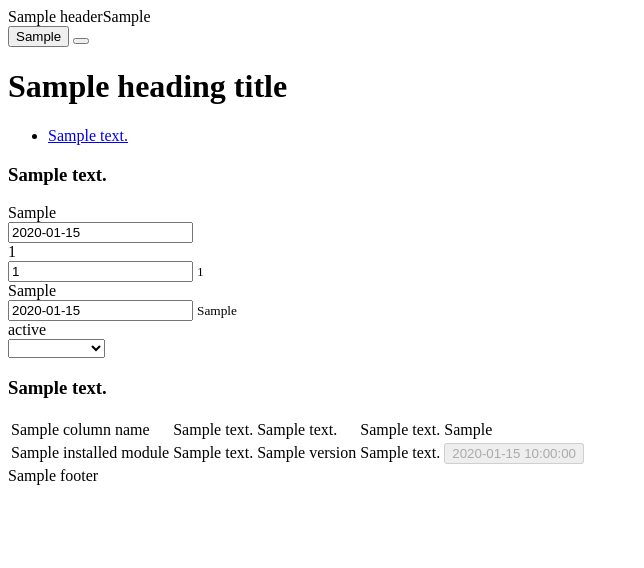
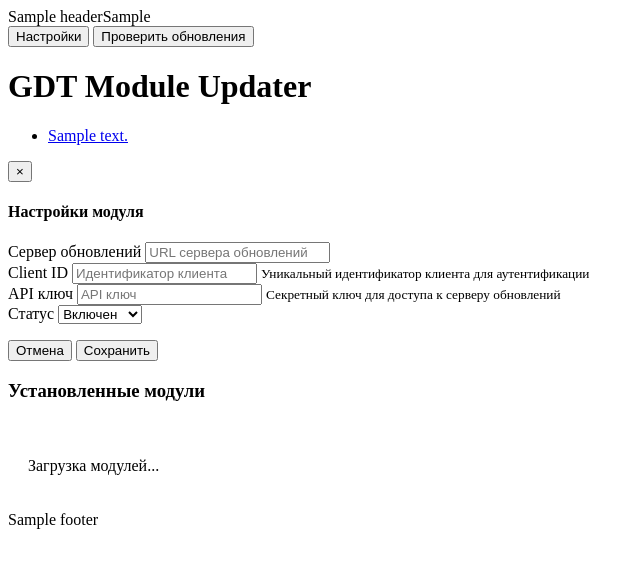
Before and after one commit to GregoryBiter/ocm_gdt_update, a PHP site: template upload/admin/view/template/extension/module/gdt_updater.twig in a window 1280 px wide. Shown: the top 568 px of the page, without its empty margins (0-644 px from the left). Run offline with PHP 8.4, Linux system fonts and the light colour scheme; the template is opened without the code that fills it: most values are stand-ins (such as "Sample title", 1, 10 or a date in 2020); some libraries are stand-ins or nearby versions.

Commit message:
Рефакторинг модуля GDT Updater: добавлены AJAX-запросы для получения и сохранения настроек, улучшено отображение модулей и обработка ошибок.

```diff
--- a/upload/admin/view/template/extension/module/gdt_updater.twig
+++ b/upload/admin/view/template/extension/module/gdt_updater.twig
@@ -3,11 +3,11 @@
   <div class="page-header">
     <div class="container-fluid">
       <div class="pull-right">
-        <button type="button" id="button-check" data-loading-text="{{ text_loading }}" class="btn btn-info"><i class="fa fa-refresh"></i> {{ button_check }}</button>
-        <button type="submit" form="form-module" data-toggle="tooltip" title="{{ button_save }}" class="btn btn-primary"><i class="fa fa-save"></i></button>
-        <a href="{{ cancel }}" data-toggle="tooltip" title="{{ button_cancel }}" class="btn btn-default"><i class="fa fa-reply"></i></a>
+        <button type="button" id="button-settings" class="btn btn-info"><i class="fa fa-cog"></i> Настройки</button>
+        <button type="button" id="button-check" data-loading-text="Загрузка..." class="btn btn-info"><i class="fa fa-refresh"></i> Проверить обновления</button>
+        <a href="{{ cancel }}" data-toggle="tooltip" title="Отмена" class="btn btn-default"><i class="fa fa-reply"></i></a>
       </div>
-      <h1>{{ heading_title }}</h1>
+      <h1>GDT Module Updater</h1>
       <ul class="breadcrumb">
         {% for breadcrumb in breadcrumbs %}
         <li><a href="{{ breadcrumb.href }}">{{ breadcrumb.text }}</a></li>
@@ -16,113 +16,65 @@
     </div>
   </div>
   <div class="container-fluid">
-    {% if error_warning %}
-    <div class="alert alert-danger alert-dismissible"><i class="fa fa-exclamation-circle"></i> {{ error_warning }}
-      <button type="button" class="close" data-dismiss="alert">&times;</button>
+    <!-- Сообщения -->
+    <div id="alert-container"></div>
+
+    <!-- Модальное окно настроек -->
+    <div class="modal fade" id="modal-settings" tabindex="-1" role="dialog">
+      <div class="modal-dialog" role="document">
+        <div class="modal-content">
+          <div class="modal-header">
+            <button type="button" class="close" data-dismiss="modal" aria-label="Close">
+              <span aria-hidden="true">&times;</span>
+            </button>
+            <h4 class="modal-title">Настройки модуля</h4>
           </div>
-    {% endif %}
-
-    {% if error_curl is defined and error_curl != "" %}
-    <div class="alert alert-danger alert-dismissible"><i class="fa fa-exclamation-circle"></i> {{ error_curl }}
-      <button type="button" class="close" data-dismiss="alert">&times;</button>
-    </div>
-    {% endif %}
-
-    {% if error_http is defined and error_http != "" %}
-    <div class="alert alert-danger alert-dismissible"><i class="fa fa-exclamation-circle"></i> {{ error_http }}
-      <button type="button" class="close" data-dismiss="alert">&times;</button>
-    </div>
-    {% endif %}
-    <div class="panel panel-default">
-      <div class="panel-heading">
-        <h3 class="panel-title"><i class="fa fa-pencil"></i> {{ text_edit }}</h3>
-      </div>
-      <div class="panel-body">
-        <form action="{{ action }}" method="post" enctype="multipart/form-data" id="form-module" class="form-horizontal">
+          <div class="modal-body">
+            <form id="form-settings">
               <div class="form-group">
-            <label class="col-sm-2 control-label" for="input-server">{{ entry_server }}</label>
-            <div class="col-sm-10">
-              <input type="text" name="module_gdt_updater_server" value="{{ module_gdt_updater_server }}" placeholder="{{ entry_server }}" id="input-server" class="form-control" />
-            </div>
+                <label for="input-server">Сервер обновлений</label>
+                <input type="text" name="module_gdt_updater_server" id="input-server" class="form-control" placeholder="URL сервера обновлений" />
               </div>
               <div class="form-group">
-            <label class="col-sm-2 control-label" for="input-client-id">{{ entry_client_id }}</label>
-            <div class="col-sm-10">
-              <input type="text" name="module_gdt_updater_client_id" value="{{ module_gdt_updater_client_id }}" placeholder="{{ entry_client_id }}" id="input-client-id" class="form-control" />
-              <small class="help-block">{{ help_client_id }}</small>
-            </div>
+                <label for="input-client-id">Client ID</label>
+                <input type="text" name="module_gdt_updater_client_id" id="input-client-id" class="form-control" placeholder="Идентификатор клиента" />
+                <small class="help-block">Уникальный идентификатор клиента для аутентификации</small>
               </div>
               <div class="form-group">
-            <label class="col-sm-2 control-label" for="input-api-key">{{ entry_api_key }}</label>
-            <div class="col-sm-10">
-              <input type="text" name="module_gdt_updater_api_key" value="{{ module_gdt_updater_api_key }}" placeholder="{{ entry_api_key }}" id="input-api-key" class="form-control" />
-              <small class="help-block">{{ help_api_key }}</small>
-            </div>
+                <label for="input-api-key">API ключ</label>
+                <input type="text" name="module_gdt_updater_api_key" id="input-api-key" class="form-control" placeholder="API ключ" />
+                <small class="help-block">Секретный ключ для доступа к серверу обновлений</small>
               </div>
               <div class="form-group">
-            <label class="col-sm-2 control-label" for="input-status">{{ entry_status }}</label>
-            <div class="col-sm-10">
+                <label for="input-status">Статус</label>
                 <select name="module_gdt_updater_status" id="input-status" class="form-control">
-                {% if module_gdt_updater_status %}
-                <option value="1" selected="selected">{{ text_enabled }}</option>
-                <option value="0">{{ text_disabled }}</option>
-                {% else %}
-                <option value="1">{{ text_enabled }}</option>
-                <option value="0" selected="selected">{{ text_disabled }}</option>
-                {% endif %}
+                  <option value="1">Включен</option>
+                  <option value="0">Отключен</option>
                 </select>
-            </div>
               </div>
             </form>
           </div>
+          <div class="modal-footer">
+            <button type="button" class="btn btn-default" data-dismiss="modal">Отмена</button>
+            <button type="button" class="btn btn-primary" id="button-save-settings">Сохранить</button>
+          </div>
+        </div>
+      </div>
     </div>
 
+    <!-- Список модулей -->
     <div class="panel panel-default">
       <div class="panel-heading">
-        <h3 class="panel-title"><i class="fa fa-list"></i> {{ text_check_updates }}</h3>
+        <h3 class="panel-title"><i class="fa fa-list"></i> Установленные модули</h3>
       </div>
       <div class="panel-body">
-        {% if installed_modules %}
-          <table class="table table-bordered table-hover">
-            <thead>
-              <tr>
-                <td>{{ column_name }}</td>
-                <td>{{ column_description }}</td>
-                <td>{{ text_current_version }}</td>
-                <td>{{ text_new_version }}</td>
-                <td class="text-right">{{ column_action }}</td>
-              </tr>
-            </thead>
-            <tbody>
-              {% for module in installed_modules %}
-              <tr>
-                <td>{{ module.name }}</td>
-                <td>{{ module.description }}</td>
-                <td>{{ module.version }}</td>
-                <td>
-                  {% if module_updates[module.code].has_update %}
-                    {{ module_updates[module.code].new_version }}
-                  {% else %}
-                    <span class="text-success">{{ text_latest }}</span>
-                  {% endif %}
-                </td>
-                <td class="text-right">
-                  {% if module_updates[module.code].has_update %}
-                    <a href="{{ module_updates[module.code].update_url }}" class="btn btn-primary update-module" data-code="{{ module.code }}"><i class="fa fa-refresh"></i> {{ button_update }}</a>
-                  {% else %}
-                    <button class="btn btn-default" disabled="disabled"><i class="fa fa-check"></i> {{ text_up_to_date }}</button>
-                  {% endif %}
-                  {% if module_backups[module.code].has_backup %}
-                    <a href="{{ module_backups[module.code].restore_url }}" class="btn btn-warning restore-module" data-code="{{ module.code }}"><i class="fa fa-undo"></i> {{ button_restore }}</a>
-                  {% endif %}
-                </td>
-              </tr>
-              {% endfor %}
-            </tbody>
-          </table>
-        {% else %}
-          <div class="alert alert-info"><i class="fa fa-info-circle"></i> {{ error_no_modules }}</div>
-        {% endif %}
+        <div id="modules-loading" class="text-center" style="padding: 20px;">
+          <i class="fa fa-spinner fa-spin fa-2x"></i>
+          <p>Загрузка модулей...</p>
+        </div>
+        <div id="modules-container" style="display: none;">
+          <!-- Контент будет загружен через AJAX -->
+        </div>
         <div id="update-results"></div>
       </div>
     </div>
@@ -130,37 +82,199 @@
 </div>
 
 <script type="text/javascript"><!--
-$('#button-check').on('click', function() {
-    $('#update-results').html('');
+// URL-адреса для AJAX запросов
+var ajaxUrls = {
+    settings: '{{ settings_url }}',
+    saveSettings: '{{ save_settings_url }}',
+    modules: '{{ modules_url }}',
+    checkUpdates: '{{ check_updates }}'
+};
+
+var userToken = '{{ user_token }}';
+
+// Функция для отображения уведомлений
+function showAlert(type, message) {
+    var alertClass = 'alert-' + type;
+    var iconClass = type === 'success' ? 'fa-check-circle' : 'fa-exclamation-circle';
+
+    var alert = '<div class="alert ' + alertClass + ' alert-dismissible">';
+    alert += '<i class="fa ' + iconClass + '"></i> ' + message;
+    alert += '<button type="button" class="close" data-dismiss="alert">&times;</button>';
+    alert += '</div>';
+
+    $('#alert-container').html(alert);
+
+    // Автоматически скрыть через 5 секунд
+    setTimeout(function() {
+        $('#alert-container .alert').alert('close');
+    }, 5000);
+}
+
+// Загрузка настроек
+function loadSettings() {
+    $.ajax({
+        url: ajaxUrls.settings,
+        dataType: 'json',
+        success: function(json) {
+            $('#input-server').val(json.module_gdt_updater_server || '');
+            $('#input-client-id').val(json.module_gdt_updater_client_id || '');
+            $('#input-api-key').val(json.module_gdt_updater_api_key || '');
+            $('#input-status').val(json.module_gdt_updater_status || '0');
+        },
+        error: function() {
+            showAlert('danger', 'Ошибка загрузки настроек');
+        }
+    });
+}
+
+// Сохранение настроек
+function saveSettings() {
+    var formData = $('#form-settings').serialize();
 
     $.ajax({
-        url: '{{ check_updates }}',
+        url: ajaxUrls.saveSettings,
+        type: 'POST',
+        data: formData,
+        dataType: 'json',
+        success: function(json) {
+            if (json.success) {
+                showAlert('success', json.success);
+                $('#modal-settings').modal('hide');
+                loadModules(); // Перезагружаем модули после сохранения настроек
+            } else if (json.error) {
+                showAlert('danger', json.error);
+            }
+        },
+        error: function() {
+            showAlert('danger', 'Ошибка сохранения настроек');
+        }
+    });
+}
+
+// Загрузка модулей
+function loadModules() {
+    $('#modules-loading').show();
+    $('#modules-container').hide();
+
+    $.ajax({
+        url: ajaxUrls.modules,
+        dataType: 'json',
+        success: function(json) {
+            $('#modules-loading').hide();
+
+            if (json.error) {
+                $('#modules-container').html('<div class="alert alert-info"><i class="fa fa-info-circle"></i> ' + json.error + '</div>');
+            } else if (json.modules && json.modules.length > 0) {
+                var html = '<table class="table table-bordered table-hover">';
+                html += '<thead>';
+                html += '<tr>';
+                html += '<td>Название</td>';
+                html += '<td>Описание</td>';
+                html += '<td>Текущая версия</td>';
+                html += '<td>Новая версия</td>';
+                html += '<td class="text-right">Действия</td>';
+                html += '</tr>';
+                html += '</thead>';
+                html += '<tbody>';
+
+                for (var i = 0; i < json.modules.length; i++) {
+                    var module = json.modules[i];
+                    html += '<tr>';
+                    html += '<td>' + module.name + '</td>';
+                    html += '<td>' + module.description + '</td>';
+                    html += '<td>' + module.version + '</td>';
+                    html += '<td>';
+                    if (module.has_update) {
+                        html += module.new_version;
+                    } else {
+                        html += '<span class="text-success">Актуальная</span>';
+                    }
+                    html += '</td>';
+                    html += '<td class="text-right">';
+                    if (module.has_update) {
+                        html += '<a href="' + module.update_url + '" class="btn btn-primary btn-sm update-module" data-code="' + module.code + '"><i class="fa fa-refresh"></i> Обновить</a> ';
+                    } else {
+                        html += '<button class="btn btn-default btn-sm" disabled="disabled"><i class="fa fa-check"></i> Актуально</button> ';
+                    }
+                    if (module.has_backup) {
+                        html += '<a href="' + module.restore_url + '" class="btn btn-warning btn-sm restore-module" data-code="' + module.code + '"><i class="fa fa-undo"></i> Восстановить</a>';
+                    }
+                    html += '</td>';
+                    html += '</tr>';
+                }
+
+                html += '</tbody>';
+                html += '</table>';
+
+                $('#modules-container').html(html);
+
+                // Показываем предупреждения об ошибках, если есть
+                if (json.error_curl) {
+                    showAlert('danger', json.error_curl);
+                }
+                if (json.error_http) {
+                    showAlert('danger', json.error_http);
+                }
+            } else {
+                $('#modules-container').html('<div class="alert alert-info"><i class="fa fa-info-circle"></i> Модули не найдены</div>');
+            }
+
+            $('#modules-container').show();
+        },
+        error: function() {
+            $('#modules-loading').hide();
+            $('#modules-container').html('<div class="alert alert-danger"><i class="fa fa-exclamation-circle"></i> Ошибка загрузки модулей</div>').show();
+        }
+    });
+}
+
+// Обработчики событий
+$(document).ready(function() {
+    // Загружаем модули при загрузке страницы
+    loadModules();
+
+    // Кнопка настроек
+    $('#button-settings').on('click', function() {
+        loadSettings();
+        $('#modal-settings').modal('show');
+    });
+
+    // Сохранение настроек
+    $('#button-save-settings').on('click', function() {
+        saveSettings();
+    });
+
+    // Проверка обновлений
+    $('#button-check').on('click', function() {
+        var button = $(this);
+
+        $.ajax({
+            url: ajaxUrls.checkUpdates,
             dataType: 'json',
             beforeSend: function() {
-            $('#button-check').button('loading');
+                button.button('loading');
             },
             complete: function() {
-            $('#button-check').button('reset');
+                button.button('reset');
             },
             success: function(json) {
-            if (json['error']) {
-                $('#update-results').html('<div class="alert alert-danger"><i class="fa fa-exclamation-circle"></i> ' + json['error'] + '</div>');
-            } else if (json['success']) {
-                // Показываем сообщение об успешной проверке
-                $('#update-results').html('<div class="alert alert-success"><i class="fa fa-check-circle"></i> ' + json['success'] + '</div>');
-
-                // Перезагружаем страницу, чтобы обновить список модулей
+                if (json.error) {
+                    showAlert('danger', json.error);
+                } else if (json.success) {
+                    showAlert('success', json.success);
+                    // Перезагружаем модули
                     setTimeout(function() {
-                    location.reload();
-                }, 2000);
+                        loadModules();
+                    }, 1000);
                 }
             },
             error: function(xhr, ajaxOptions, thrownError) {
-            alert(thrownError + "\r\n" + xhr.statusText + "\r\n" + xhr.responseText);
+                showAlert('danger', 'Ошибка проверки обновлений: ' + thrownError);
             }
         });
     });
 
+    // Обновление модуля
     $(document).on('click', '.update-module', function(e) {
         e.preventDefault();
 
@@ -171,35 +285,32 @@
             url: url,
             dataType: 'json',
             beforeSend: function() {
-            $(element).button('loading');
-        },
-        complete: function() {
-            $(element).button('reset');
+                $(element).html('<i class="fa fa-spinner fa-spin"></i> Обновление...').prop('disabled', true);
             },
             success: function(json) {
-            if (json['error']) {
-                $('#update-results').prepend('<div class="alert alert-danger"><i class="fa fa-exclamation-circle"></i> ' + json['error'] + '</div>');
-            }
-
-            if (json['success']) {
-                $('#update-results').prepend('<div class="alert alert-success"><i class="fa fa-check-circle"></i> ' + json['success'] + '</div>');
-
-                // Перезагружаем страницу после успешного обновления
+                if (json.error) {
+                    showAlert('danger', json.error);
+                    $(element).html('<i class="fa fa-refresh"></i> Обновить').prop('disabled', false);
+                } else if (json.success) {
+                    showAlert('success', json.success);
+                    // Перезагружаем модули после успешного обновления
                     setTimeout(function() {
-                    location.reload();
+                        loadModules();
                     }, 2000);
                 }
             },
             error: function(xhr, ajaxOptions, thrownError) {
-            alert(thrownError + "\r\n" + xhr.statusText + "\r\n" + xhr.responseText);
+                showAlert('danger', 'Ошибка обновления: ' + thrownError);
+                $(element).html('<i class="fa fa-refresh"></i> Обновить').prop('disabled', false);
             }
         });
     });
 
+    // Восстановление модуля
     $(document).on('click', '.restore-module', function(e) {
         e.preventDefault();
 
-    if (!confirm('{{ text_confirm_restore }}')) {
+        if (!confirm('Вы уверены, что хотите восстановить модуль из резервной копии?')) {
             return false;
         }
 
@@ -210,28 +321,25 @@
             url: url,
             dataType: 'json',
             beforeSend: function() {
-            $(element).button('loading');
-        },
-        complete: function() {
-            $(element).button('reset');
+                $(element).html('<i class="fa fa-spinner fa-spin"></i> Восстановление...').prop('disabled', true);
             },
             success: function(json) {
-            if (json['error']) {
-                $('#update-results').prepend('<div class="alert alert-danger"><i class="fa fa-exclamation-circle"></i> ' + json['error'] + '</div>');
-            }
-
-            if (json['success']) {
-                $('#update-results').prepend('<div class="alert alert-success"><i class="fa fa-check-circle"></i> ' + json['success'] + '</div>');
-
-                // Перезагружаем страницу после успешного восстановления
+                if (json.error) {
+                    showAlert('danger', json.error);
+                    $(element).html('<i class="fa fa-undo"></i> Восстановить').prop('disabled', false);
+                } else if (json.success) {
+                    showAlert('success', json.success);
+                    // Перезагружаем модули после успешного восстановления
                     setTimeout(function() {
-                    location.reload();
+                        loadModules();
                     }, 2000);
                 }
             },
             error: function(xhr, ajaxOptions, thrownError) {
-            alert(thrownError + "\r\n" + xhr.statusText + "\r\n" + xhr.responseText);
+                showAlert('danger', 'Ошибка восстановления: ' + thrownError);
+                $(element).html('<i class="fa fa-undo"></i> Восстановить').prop('disabled', false);
             }
+        });
     });
 });
 //--></script>
```
Also changed, not shown: upload/admin/controller/extension/module/gdt_updater.php (+131 -143 lines). Lines whose indentation alone changed are shown as unchanged.
